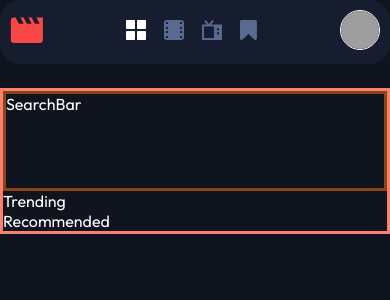
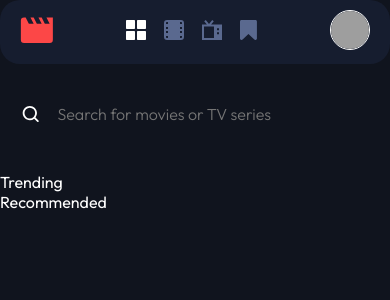
Before and after one commit to ornel77/entertainment-web-app, a React (Vite) app: page / in a window 390 px wide. Shown: the top 300 px of the page. Built offline with nearby package versions, Linux system fonts and the light colour scheme; grey boxes are pictures that could not be loaded.

Commit message:
search bar style ok

```diff
--- a/src/components/navbar/Navbar.scss
+++ b/src/components/navbar/Navbar.scss
@@ -12,7 +12,7 @@ header {
         width: 96px;
         height: 100%;
         background-color: $blue-color;
-        padding: 32px 10px;
+        padding: 32px 20px;
         border-radius: 20px;
 
 
@@ -56,7 +56,7 @@ header {
     header {
         height: 100px;
         width: 100%;
-        margin-bottom: 32px;
+        margin-bottom: 16px;
         nav {
             width: 100%;
             flex-direction: initial;
@@ -72,7 +72,9 @@ header {
     header {
         padding: 0px;
         height: 56px;
+        margin-bottom: 16px;
         nav {
+            height: 56px;
             .links {
                 gap: 18px;
                 align-items: center;
--- a/src/components/searchbar/SearchBar.jsx
+++ b/src/components/searchbar/SearchBar.jsx
@@ -1,10 +1,30 @@
-import React from 'react'
-import './SearchBar.scss'
+import './SearchBar.scss';
 
 const SearchBar = () => {
+  const handleSubmit = (e) => {
+    e.preventDefault()
+  }
   return (
-    <section className='search-container'>SearchBar</section>
-  )
-}
+    <section className='container search-container'>
+      <form onSubmit={handleSubmit}>
+        <label htmlFor='inputSearch'>
+          <svg width='32' height='32' xmlns='http://www.w3.org/2000/svg' viewBox='0 0 32 32'>
+            <path
+              d='M27.613 25.72 23.08 21.2a10.56 10.56 0 0 0 2.253-6.533C25.333 8.776 20.558 4 14.667 4S4 8.776 4 14.667c0 5.89 4.776 10.666 10.667 10.666A10.56 10.56 0 0 0 21.2 23.08l4.52 4.533a1.333 1.333 0 0 0 1.893 0 1.333 1.333 0 0 0 0-1.893ZM6.667 14.667a8 8 0 1 1 16 0 8 8 0 0 1-16 0Z'
+              fill='#FFF'
+            />
+          </svg>
+          <input
+            type='text'
+            name='inputSearch'
+            id='inputSearch'
+            placeholder='Search for movies or TV series'
+            className='search-bar'
+          />
+        </label>
+      </form>
+    </section>
+  );
+};
 
-export default SearchBar
+export default SearchBar;
--- a/src/components/searchbar/SearchBar.scss
+++ b/src/components/searchbar/SearchBar.scss
@@ -1,6 +1,56 @@
 @import '../../../variables';
 
 .search-container {
-    border: 3px solid saddlebrown;
-    height: 100px;
+    height: 16vh;
+    padding-top: 64px;
+    margin-bottom: 32px;
+
+    form {
+        width: 100%;
+
+        label {
+            display: flex;
+            gap: 24px;
+            align-items: center;
+
+            .search-bar {
+                font-size: 32px;
+                width: 100%;
+                caret-color: $accent-color;
+                padding: 14px 0;
+                cursor: pointer;
+
+                &:focus {
+                    border-bottom: 1px solid $gray-color;
+                }
+            }
+        }
+    }
 }
+
+@media screen and (max-width: 900px) {
+    .search-container {
+        padding-top: 0;
+        margin: 34px 20px;
+        height: initial;
+    }
+ }
+
+ @media screen and (max-width: 400px) {
+    .search-container {
+        form {
+            label {
+                gap: 16px;
+                svg {
+                    width: 24px;
+                    height: 24px;
+                }
+                .search-bar {
+                    font-size: 16px;
+                    font-weight: lighter;
+                    width: 100%;
+                }
+            }
+        }
+    }
+}
--- a/src/index.scss
+++ b/src/index.scss
@@ -26,11 +26,13 @@ ul {
   list-style: none;
 }
 
-// .temp {
-//   display: grid;
-//   place-items: center;
-//   font-size: 64px;
-//   background-color: $gray-color;
-//   border: 3px solid salmon;
-//   width: 100%;
-// }
+input {
+  all: unset;
+  // background-color: transparent;
+  // outline: none;
+  // border: 0;
+}
+
+.container {
+  // margin: 64px 36px;
+}
--- a/src/pages/bookmark-page/BookmarkPage.jsx
+++ b/src/pages/bookmark-page/BookmarkPage.jsx
@@ -2,9 +2,9 @@
 
 const BookmarkPage = () => {
   return (
-    <div>
+    <section className="container">
       BookmarkPage
-    </div>
+    </section>
   );
 };
 
--- a/src/pages/home-page/Recommended.jsx
+++ b/src/pages/home-page/Recommended.jsx
@@ -1,8 +1,8 @@
-import React from 'react'
+
 
 const Recommended = () => {
   return (
-    <div>Recommended</div>
+    <section className='container'>Recommended</section>
   )
 }
 
--- a/src/pages/home-page/Trending.jsx
+++ b/src/pages/home-page/Trending.jsx
@@ -1,8 +1,8 @@
-import React from 'react'
+
 
 const Trending = () => {
   return (
-    <div>Trending</div>
+    <section className='container'>Trending</section>
   )
 }
 
--- a/src/pages/movie-page/MoviePage.jsx
+++ b/src/pages/movie-page/MoviePage.jsx
@@ -2,9 +2,9 @@
 
 const MoviePage = () => {
   return (
-    <div>
+    <section className="container">
       MoviePage
-    </div>
+    </section>
   );
 };
 
--- a/src/pages/root/Root.scss
+++ b/src/pages/root/Root.scss
@@ -3,12 +3,12 @@
 
 .root {
     display: flex;
-    gap: 20px;
+    // gap: 20px;
 }
 
 .pages {
     width: 100%;
-    border: 3px solid salmon;
+    margin-right: 32px;
 
 }
 
```
